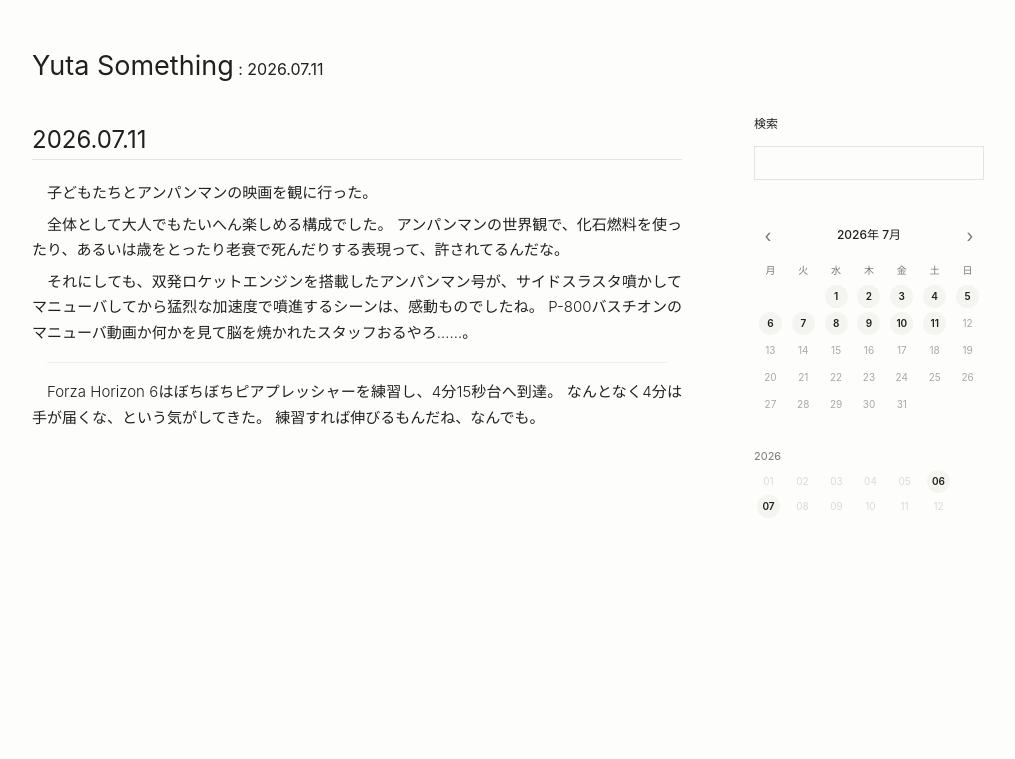
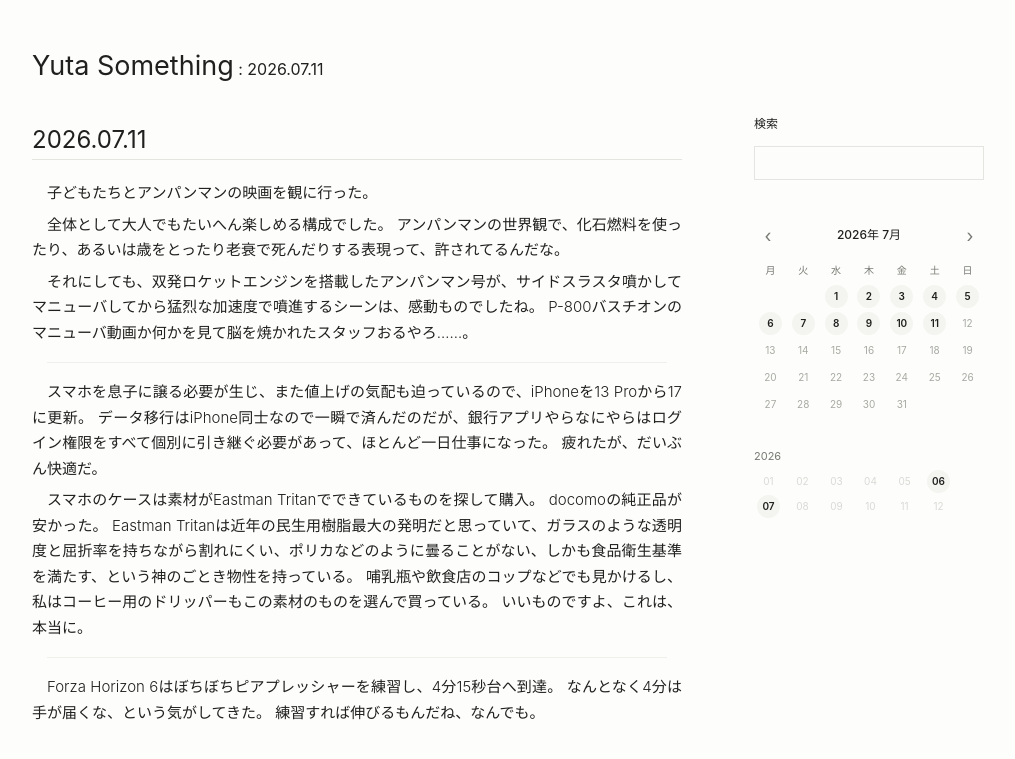
Before and after one commit to yutasth/weblog, a Jekyll site: the page built from _diary/202607111.md, in a window 1280 px wide. Shown: the top 759 px of the page, without its empty margins (132-1147 px from the left). Built offline with Jekyll 4.4.1, drawn with Linux system fonts in a browser that asks for light colours.

Commit message:
2026.07.11 日記更新

```diff
--- a/_diary/202607111.md
+++ b/_diary/202607111.md
@@ -11,6 +11,18 @@ P-800バスチオンのマニューバ動画か何かを見て脳を焼かれた
 
 ---
 
+スマホを息子に譲る必要が生じ、また値上げの気配も迫っているので、iPhoneを13 Proから17に更新。
+データ移行はiPhone同士なので一瞬で済んだのだが、銀行アプリやらなにやらはログイン権限をすべて個別に引き継ぐ必要があって、ほとんど一日仕事になった。
+疲れたが、だいぶん快適だ。
+
+スマホのケースは素材がEastman Tritanでできているものを探して購入。
+docomoの純正品が安かった。
+Eastman Tritanは近年の民生用樹脂最大の発明だと思っていて、ガラスのような透明度と屈折率を持ちながら割れにくい、ポリカなどのように曇ることがない、しかも食品衛生基準を満たす、という神のごとき物性を持っている。
+哺乳瓶や飲食店のコップなどでも見かけるし、私はコーヒー用のドリッパーもこの素材のものを選んで買っている。
+いいものですよ、これは、本当に。
+
+---
+
 Forza Horizon 6はぼちぼちピアプレッシャーを練習し、4分15秒台へ到達。
 なんとなく4分は手が届くな、という気がしてきた。
 練習すれば伸びるもんだね、なんでも。
```
